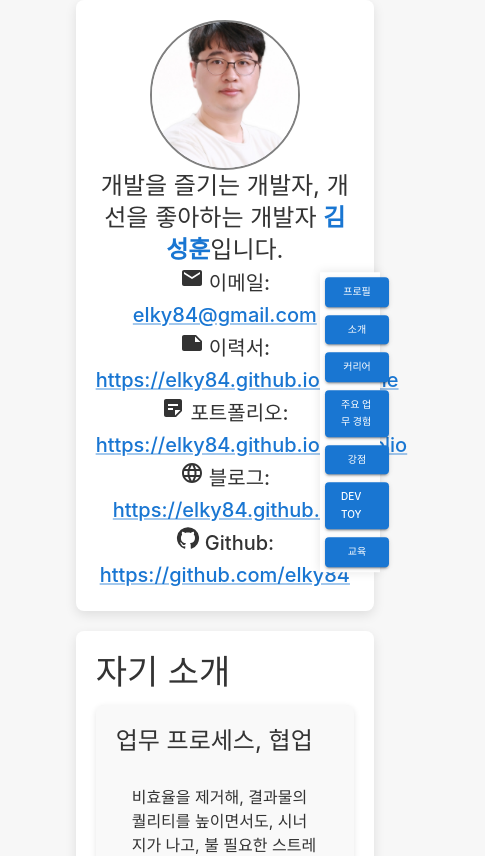
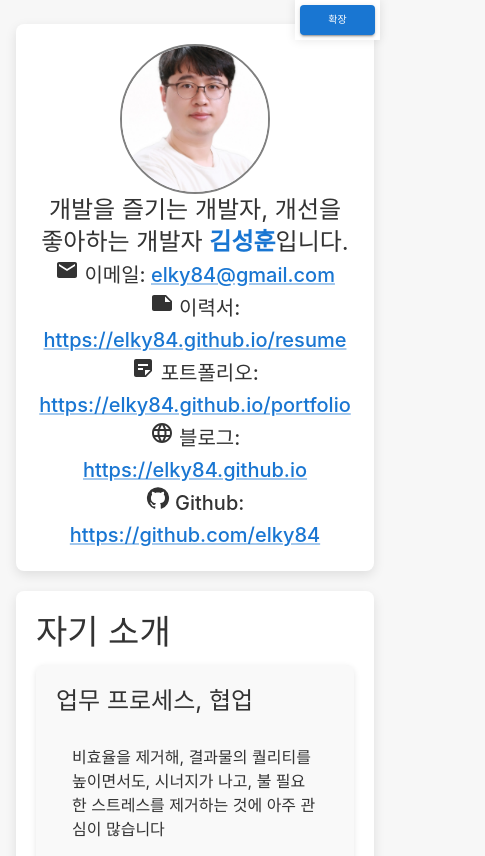
Before and after one commit to elky84/resume, a React (Create React App) app: page / in a window 390 px wide. Shown: the top 856 px of the page, 485 px wide, since content can reach past the window. Built offline with nearby package versions, Linux system fonts and the light colour scheme.

Commit message:
모바일 view 영역 확장, 사이드 바를 모바일/데스크탑에 따라 다르게 동작하도록 설정

```diff
--- a/src/App.tsx
+++ b/src/App.tsx
@@ -1,7 +1,7 @@
 import React, { useRef } from 'react';
 import { useReactToPrint } from 'react-to-print';
 import { ThemeProvider, createTheme } from '@mui/material/styles';
-import { Button, Container, CssBaseline, Grid } from '@mui/material'; // Grid 추가
+import { Button, Container, CssBaseline, Grid } from '@mui/material';
 import Profile from './components/Profile';
 import Introduction from './components/Introduction';
 import Strengths from './components/Strengths';
@@ -14,15 +14,15 @@ import SideBar from './components/SideBar';
 const theme = createTheme({
   palette: {
     background: {
-      default: '#f7f7f7', // 흐릿한 회색
+      default: '#f7f7f7',
     },
     text: {
-      primary: '#333', // 진한 회색
-      secondary: '#555', // 중간 회색
+      primary: '#333',
+      secondary: '#555',
     },
   },
   typography: {
-    fontFamily: 'Press Start 2P, Arial, sans-serif', // Press Start 2P 폰트 추가
+    fontFamily: 'Press Start 2P, Arial, sans-serif',
   },
 });
 
@@ -58,12 +58,11 @@ const App: React.FC = () => {
     <ThemeProvider theme={theme}>
       <CssBaseline />
       <Container>
-        {/* Grid 컴포넌트를 사용하여 Sidebar를 옆에 붙임 */}
-        <Grid container>
-          <Grid item xs={2} md={1}>
+        <Grid container spacing={3}>
+          <Grid item xs={12} md={2}>
             <SideBar />
           </Grid>
-          <Grid item xs={10} md={11}>
+          <Grid item xs={12} md={10}>
             <div ref={componentRef}>
               <div id="profile"><Profile /></div>
               <div id="introduction"><Introduction /></div>
--- a/src/components/SideBar.tsx
+++ b/src/components/SideBar.tsx
@@ -1,45 +1,77 @@
-import React from 'react';
+import React, { useState } from 'react';
 import { Button, Box } from '@mui/material';
 
 const Sidebar: React.FC = () => {
+  const isMobile = () => {
+    return window.innerWidth <= 600;
+  };
+
+  const [expanded, setExpanded] = useState(!isMobile());
+
+  const toggleSidebar = () => {
+    setExpanded(!expanded);
+  };
+
+  const scrollToSection = (id: string) => {
+    const element = document.getElementById(id);
+    if (element) {
+      element.scrollIntoView({ behavior: "smooth" });
+
+      if(isMobile())
+        setExpanded(false);
+    }
+  };
+
   return (
     <Box
       sx={{
         position: 'fixed',
-        top: '50%',
+        top: 0,
         right: '10px',
-        transform: 'translateY(-50%)',
         backgroundColor: 'white',
         padding: '5px',
         boxShadow: '0 0 10px rgba(0,0,0,0.1)',
         zIndex: 1000,
+        width: expanded ? '120px' : '85px',
+        transition: 'width 0.3s ease-in-out',
+        '@media (min-width: 600px)': {
           width: '120px',
+          visibility: 'visible',
+        },
         '@media (max-width: 600px)': {
-          width: '60px',
+          visibility: 'visible',
         },
       }}
     >
-      <Button href="#profile" variant="contained" color="primary" fullWidth sx={{ mb: 1, fontSize: '10px' }}>
+      {expanded && (
+        <>
+          <Button onClick={() => scrollToSection("profile")} variant="contained" color="primary" fullWidth sx={{ mb: 1, fontSize: '10px' }}>
             프로필
           </Button>
-      <Button href="#introduction" variant="contained" color="primary" fullWidth sx={{ mb: 1, fontSize: '10px' }}>
+          <Button onClick={() => scrollToSection("introduction")} variant="contained" color="primary" fullWidth sx={{ mb: 1, fontSize: '10px' }}>
             소개
           </Button>
-      <Button href="#career" variant="contained" color="primary" fullWidth sx={{ mb: 1, fontSize: '10px' }}>
+          <Button onClick={() => scrollToSection("career")} variant="contained" color="primary" fullWidth sx={{ mb: 1, fontSize: '10px' }}>
             커리어
           </Button>
-      <Button href="#majorExperience" variant="contained" color="primary" fullWidth sx={{ mb: 1, fontSize: '10px' }}>
+          <Button onClick={() => scrollToSection("majorExperience")} variant="contained" color="primary" fullWidth sx={{ mb: 1, fontSize: '10px' }}>
             주요 업무 경험
           </Button>
-      <Button href="#strengths" variant="contained" color="primary" fullWidth sx={{ mb: 1, fontSize: '10px' }}>
+          <Button onClick={() => scrollToSection("strengths")} variant="contained" color="primary" fullWidth sx={{ mb: 1, fontSize: '10px' }}>
             강점
           </Button>
-      <Button href="#devToy" variant="contained" color="primary" fullWidth sx={{ mb: 1, fontSize: '10px' }}>
+          <Button onClick={() => scrollToSection("devToy")} variant="contained" color="primary" fullWidth sx={{ mb: 1, fontSize: '10px' }}>
             Dev Toy
           </Button>
-      <Button href="#education" variant="contained" color="primary" fullWidth sx={{ fontSize: '10px' }}>
+          <Button onClick={() => scrollToSection("education")} variant="contained" color="primary" fullWidth sx={{ fontSize: '10px' }}>
             교육
+          </Button>             </>
+      )}
+      {isMobile() && (
+        <Button onClick={toggleSidebar} variant="contained" color={expanded ? "secondary" : "primary"} fullWidth sx={{ fontSize: '10px' }}>
+          {expanded ? '접기' : '확장'}
         </Button>
+      )}
     </Box>
   );
 };
```
Also changed, not shown: src/App.css (+9 -0 lines). Lines whose indentation alone changed are shown as unchanged.
